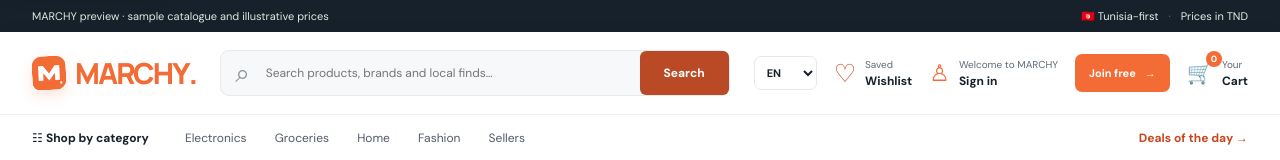
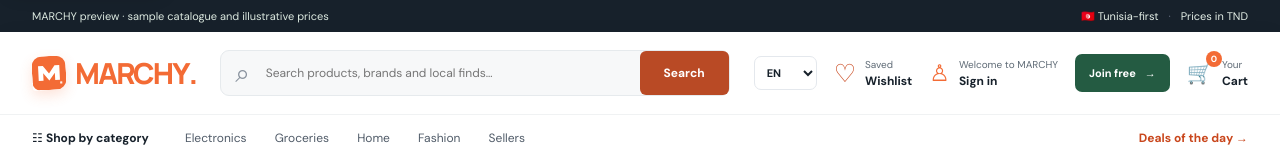
Before and after one commit to medkhalilghdamsi-dev/MARCHY, a React (Vite) app: page / in a window 1280 px wide. Shown: the top 160 px of the page. Built offline with nearby package versions, Linux system fonts and the light colour scheme.

Commit message:
Improve primary header action contrast to WCAG AA

```diff
--- a/src/styles/auth.css
+++ b/src/styles/auth.css
@@ -51,3 +51,6 @@
 .header-signin .action-icon{color:#f36b35}
 @media(max-width:900px){.header-join-link{padding:0 10px;font-size:10px}.header-actions{gap:10px}}
 @media(max-width:640px){.header-actions .wishlist-link{display:none}.header-join-link{min-height:32px;padding:0 9px;font-size:9px}.header-signin{gap:0}.header-signin small,.header-signin b{display:none}.header-signin .action-icon{font-size:20px}.header-actions{gap:12px}}
+
+/* WCAG AA contrast for the primary header action. */
+.header-join-link{background:#245b42;color:#fff!important}.header-join-link:hover{background:#194631}
```
